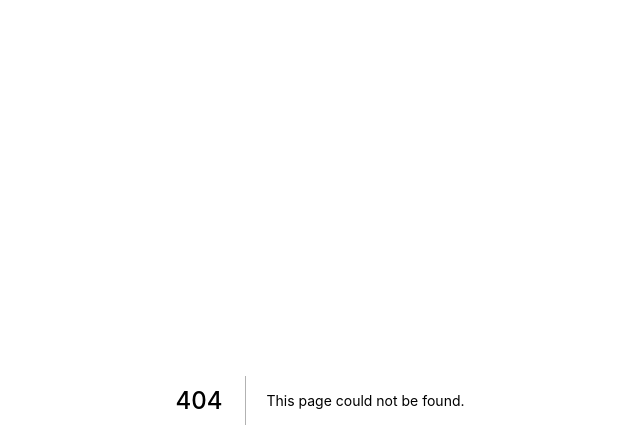
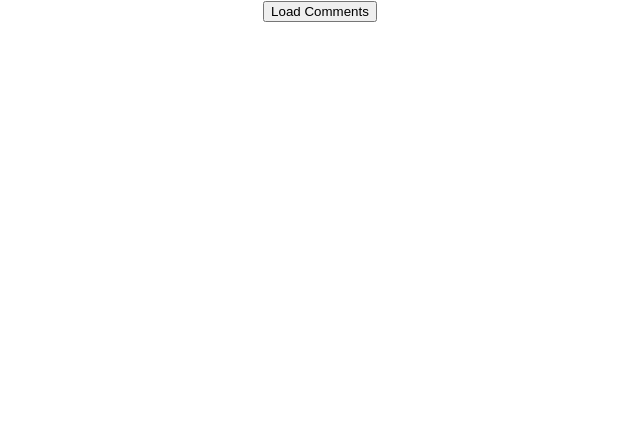
Before and after one commit to AndroPyro28/nextJs-app, a Next.js app: page /comments in a window 1280 px wide. Before the commit this address had no page. Shown: the top 448 px of the page, without its empty margins (320-960 px from the left). Built offline with nearby package versions, Linux system fonts and the light colour scheme.

Commit message:
API_GET_REQUEST

```diff
--- /dev/null
+++ b/data/comments.js
@@ -0,0 +1,16 @@
+ const comments = [
+    {
+        id: 1,
+        text: 'this is the first comment',
+    },
+    {
+        id: 2,
+        text: 'this is the second comment',
+    },
+    {
+        id: 3,
+        text: 'this is the third comment',
+    }
+]
+
+export default comments
--- /dev/null
+++ b/pages/api/comments/index.js
@@ -0,0 +1,6 @@
+import comments from "../../../data/comments"
+function handler(req, res) {
+    res.status(200).json(comments)
+}
+
+export default handler
--- /dev/null
+++ b/pages/comments/index.js
@@ -0,0 +1,21 @@
+import React, { useState } from "react";
+
+function Index() {
+  const [comments, setComments] = useState([]);
+  const fetchComments = async () => {
+    const data = await fetch("/api/comments").then((res) => res.json());
+    setComments(data);
+  };
+  return (
+    <div>
+      <button onClick={fetchComments}>Load Comments</button>
+
+      {comments.length > 0 &&
+        comments.map((comment) => {
+          return <div key={comment.id}> {comment.text} </div>;
+        })}
+    </div>
+  );
+}
+
+export default Index;
```
